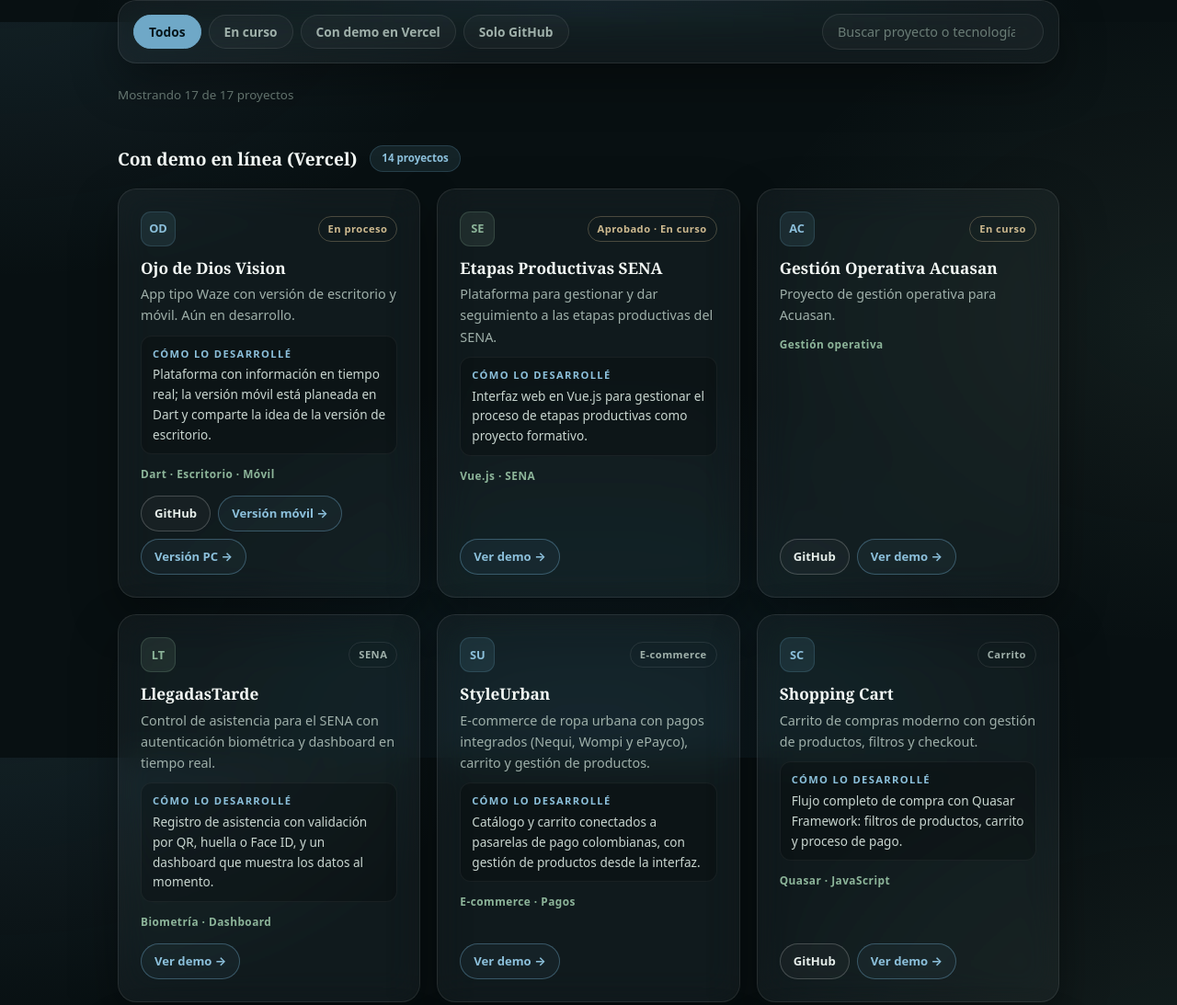
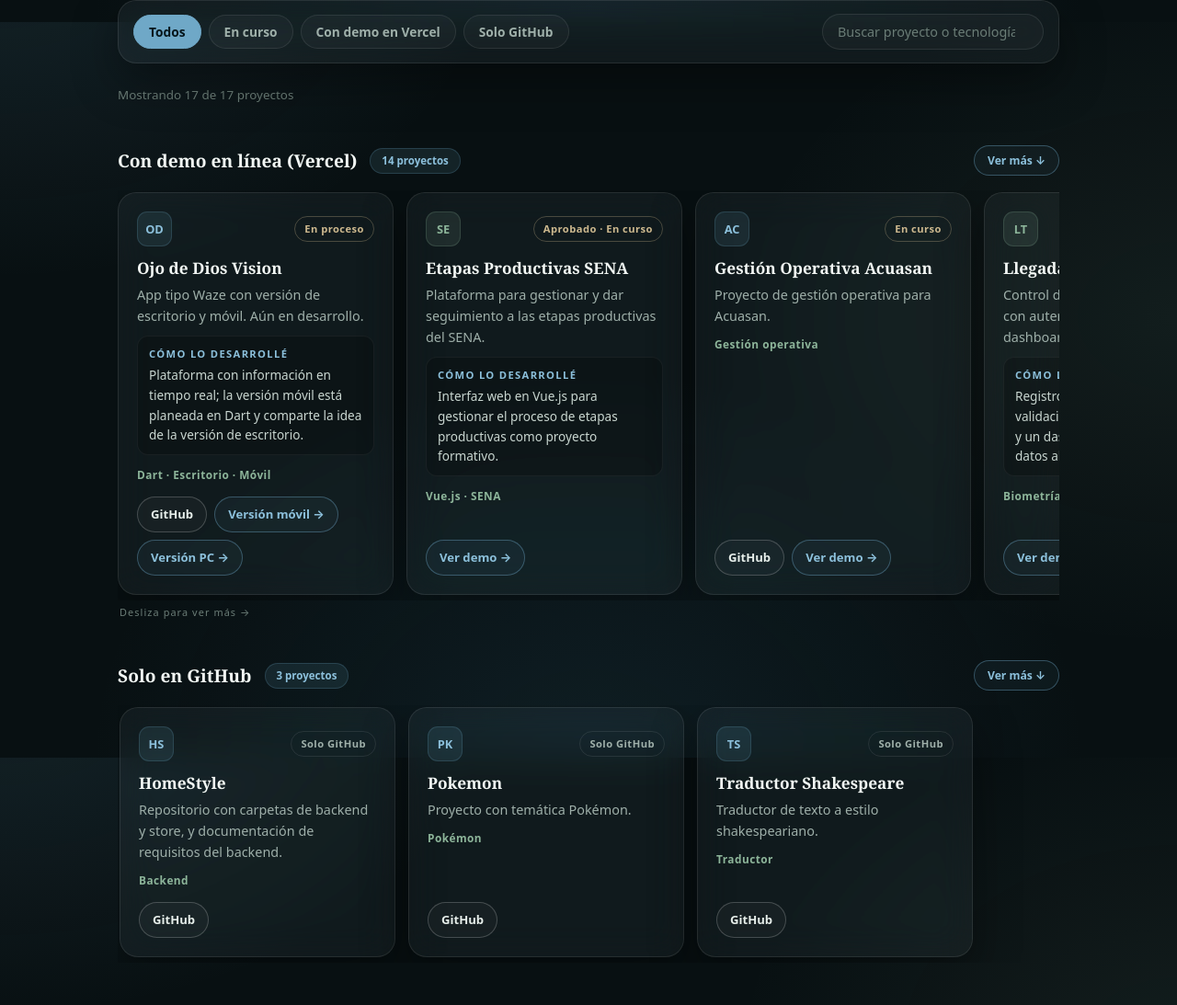
Before and after one commit to SantiagoCIS046/portafolio, a plain HTML site: page index.html in a window 1280 px wide. Shown: the part 3176-4269 px from the top of the page at 92% size. Drawn offline with Linux system fonts and the light colour scheme.

Commit message:
Proyectos en carruseles horizontales por categoría con botón Ver más/Ver menos
- Cada categoría (demo Vercel / solo GitHub) es un carrusel con scroll lateral y snap
- Botón Ver más expande a cuadrícula completa, Ver menos vuelve al carrusel
- Flechas de navegación en escritorio, deslizar en móvil, tarjetas uniformes
- Página más corta y fluida, proyectos sin repetirse entre categorías

Co-Authored-By: Claude Code <noreply@anthropic.com>

```diff
--- a/index.html
+++ b/index.html
@@ -101,10 +101,27 @@
   .buscar::placeholder{color:var(--sutil)}
   .buscar:focus{border-color:var(--azul);box-shadow:0 0 0 3px rgba(111,168,199,.15)}
   .contador{font-size:.84rem;color:var(--sutil);margin-bottom:12px}
-  .grupo-titulo{display:flex;align-items:center;gap:14px;margin:44px 0 18px}
+  .grupo-titulo{display:flex;align-items:center;gap:14px;margin:44px 0 16px;flex-wrap:wrap}
   .grupo-titulo h3{font-size:1.2rem}
   .grupo-titulo span{font-size:.72rem;padding:4px 12px;border-radius:999px;font-weight:700;background:rgba(111,168,199,.12);color:var(--azul-h);border:1px solid rgba(111,168,199,.22)}
-  .grid{display:grid;grid-template-columns:repeat(auto-fill,minmax(min(290px,100%),1fr));gap:18px}
+  .ver-mas{margin-left:auto;border:1px solid rgba(111,168,199,.4);color:var(--azul-h);background:rgba(111,168,199,.06);padding:7px 14px;border-radius:999px;font-size:.76rem;font-weight:700;cursor:pointer;font-family:inherit;white-space:nowrap;transition:all .2s}
+  .ver-mas:hover{background:var(--azul);color:#06161C;border-color:var(--azul)}
+  /* Carruseles horizontales por categoría */
+  .carrusel-area{position:relative}
+  .carrusel{display:flex;gap:14px;overflow-x:auto;scroll-snap-type:x mandatory;scrollbar-width:none;-webkit-overflow-scrolling:touch;padding:2px 2px 6px}
+  .carrusel::-webkit-scrollbar{display:none}
+  .carrusel .card{flex:0 0 300px;scroll-snap-align:start;padding:20px}
+  .grupo.expandido .carrusel{display:grid;grid-template-columns:repeat(auto-fill,minmax(min(280px,100%),1fr));overflow:visible}
+  .grupo.expandido .card{flex:none}
+  .grupo.expandido .flecha{display:none!important}
+  .flecha{position:absolute;top:50%;transform:translateY(-50%);z-index:5;width:38px;height:38px;border-radius:50%;border:1px solid var(--borde);background:rgba(10,20,24,.88);backdrop-filter:blur(8px);-webkit-backdrop-filter:blur(8px);color:#E6EEEA;font-size:1.15rem;line-height:1;cursor:pointer;display:none;align-items:center;justify-content:center;padding:0;transition:opacity .25s,background .2s}
+  .flecha:hover{background:var(--azul);color:#06161C;border-color:var(--azul)}
+  .flecha.prev{left:-12px}
+  .flecha.next{right:-12px}
+  .flecha.off{opacity:0;pointer-events:none}
+  @media (hover:hover){.flecha{display:flex}}
+  .swipe-hint{display:none;font-size:.68rem;color:var(--sutil);letter-spacing:.1em;margin:4px 2px 0}
+  @media (hover:none){.swipe-hint{display:block}.grupo.expandido .swipe-hint{display:none}}
   .card{padding:24px;display:flex;flex-direction:column;opacity:0;transform:translateY(26px);transition:opacity .6s ease,transform .6s ease,background .25s,border-color .25s}
   .card.in{opacity:1;transform:none}
   .card:hover{background:var(--panel-h);border-color:rgba(255,255,255,.16)}
@@ -189,9 +206,11 @@
     .filtro{padding:8px 14px;font-size:.78rem;white-space:nowrap}
     .buscar{min-width:100%;font-size:16px;padding:9px 14px}
     .contador{font-size:.76rem}
-    .grupo-titulo{margin:32px 0 14px}
+    .grupo-titulo{margin:32px 0 12px;gap:10px}
     .grupo-titulo h3{font-size:1.02rem}
-    .grid{gap:12px}
+    .ver-mas{font-size:.7rem;padding:6px 12px}
+    .carrusel{gap:10px}
+    .carrusel .card{flex:0 0 min(290px,80vw)}
     .card{padding:16px}
     .card .ico{width:34px;height:34px;font-size:.72rem}
     .card h3{font-size:.98rem}
@@ -450,11 +469,22 @@
   var demo = PROYECTOS.filter(function(p){ return p.vercel && p.vercel.length; });
   var soloGH = PROYECTOS.filter(function(p){ return !(p.vercel && p.vercel.length); });
 
+  function grupo(id, titulo, lista){
+    return '<div class="grupo" id="' + id + '">' +
+      '<div class="grupo-titulo"><h3>' + titulo + '</h3><span>' + lista.length + ' proyectos</span>' +
+      '<button class="ver-mas" type="button" aria-expanded="false">Ver más ↓</button></div>' +
+      '<div class="carrusel-area">' +
+      '<button class="flecha prev" type="button" aria-label="Anterior">‹</button>' +
+      '<div class="carrusel">' + lista.map(tarjeta).join('') + '</div>' +
+      '<button class="flecha next" type="button" aria-label="Siguiente">›</button>' +
+      '</div>' +
+      '<p class="swipe-hint">Desliza para ver más →</p>' +
+      '</div>';
+  }
+
   document.getElementById('secciones').innerHTML =
-    '<div class="grupo-titulo"><h3>Con demo en línea (Vercel)</h3><span>' + demo.length + ' proyectos</span></div>' +
-    '<div class="grid">' + demo.map(tarjeta).join('') + '</div>' +
-    '<div class="grupo-titulo"><h3>Solo en GitHub</h3><span>' + soloGH.length + ' proyectos</span></div>' +
-    '<div class="grid">' + soloGH.map(tarjeta).join('') + '</div>';
+    grupo('grupoDemo', 'Con demo en línea (Vercel)', demo) +
+    grupo('grupoGH', 'Solo en GitHub', soloGH);
 
   /* ---------- Filtros y búsqueda ---------- */
   var cards = Array.prototype.slice.call(document.querySelectorAll('.card'));
@@ -477,12 +507,11 @@
     });
     contador.textContent = 'Mostrando ' + visibles + ' de ' + cards.length + ' proyectos';
     vacio.style.display = visibles ? 'none' : 'block';
-    document.querySelectorAll('.grupo-titulo').forEach(function(g){
-      var grid = g.nextElementSibling;
-      var hay = grid && grid.querySelector('.card:not(.oculto)');
-      g.style.display = hay ? 'flex' : 'none';
-      if (grid) grid.style.display = hay ? 'grid' : 'none';
+    document.querySelectorAll('.grupo').forEach(function(g){
+      var hay = g.querySelector('.card:not(.oculto)');
+      g.style.display = hay ? '' : 'none';
     });
+    document.dispatchEvent(new Event('filtro-cambio'));
   }
   document.getElementById('filtros').addEventListener('click', function(e){
     var b = e.target.closest('.filtro'); if (!b) return;
@@ -512,6 +541,37 @@
       document.body.classList.remove('menu-open');
       menuBtn.setAttribute('aria-expanded', 'false');
     }
+  });
+
+  /* ---------- Carruseles: Ver más / Ver menos y flechas ---------- */
+  document.querySelectorAll('.grupo').forEach(function(g){
+    var btn = g.querySelector('.ver-mas');
+    var carrusel = g.querySelector('.carrusel');
+    var prev = g.querySelector('.flecha.prev');
+    var next = g.querySelector('.flecha.next');
+    var hint = g.querySelector('.swipe-hint');
+    btn.addEventListener('click', function(){
+      var abierto = g.classList.toggle('expandido');
+      btn.textContent = abierto ? 'Ver menos ↑' : 'Ver más ↓';
+      btn.setAttribute('aria-expanded', abierto ? 'true' : 'false');
+    });
+    function flechas(){
+      var max = carrusel.scrollWidth - carrusel.clientWidth;
+      prev.classList.toggle('off', carrusel.scrollLeft <= 4);
+      next.classList.toggle('off', !max || carrusel.scrollLeft >= max - 4);
+      if (hint) hint.style.display = (max > 4) ? '' : 'none';
+    }
+    function paso(dir){
+      var card = carrusel.querySelector('.card');
+      var w = card ? card.offsetWidth + 14 : 300;
+      carrusel.scrollBy({left: dir * w, behavior:'smooth'});
+    }
+    prev.addEventListener('click', function(){ paso(-1); });
+    next.addEventListener('click', function(){ paso(1); });
+    carrusel.addEventListener('scroll', function(){ requestAnimationFrame(flechas); }, {passive:true});
+    window.addEventListener('resize', flechas);
+    document.addEventListener('filtro-cambio', flechas);
+    flechas();
   });
 
   /* ---------- Intro: scroll ---------- */
```
